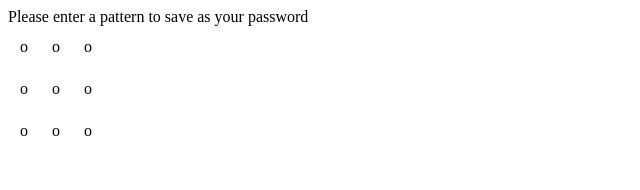
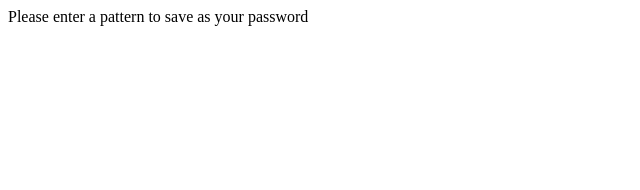
Before and after one commit to anuragl94/react-pattern-lock, a React app: page / in a window 1280 px wide. Shown: the top 190 px of the page, without its empty margins (0-640 px from the left). Built offline with nearby package versions, Linux system fonts and the light colour scheme.

Commit message:
Fixed warning where 'setState' happened after component was unmounted

```diff
--- a/src/components/inputs.jsx
+++ b/src/components/inputs.jsx
@@ -1,13 +1,11 @@
 import React, {Component} from 'react'
 
-const ButtonInput = function (props) {
+const ButtonInput = function ({active, events: {mouseover, mousedown}}) {
   return (
-    <span
-      onMouseOver={props.events.mouseover}
-      onMouseDown={props.events.mousedown}
-    >
-      {props.active ? 'x' : 'o'}
-    </span>
+    <div className={'pattern-button' + (active ? ' active' : '')}
+      onMouseOver={mouseover}
+      onMouseDown={mousedown}
+     />
   )
 }
 
@@ -61,11 +59,12 @@ class PatternInput extends Component {
     let stateUpdates = {
       mousedown: false
     }
-    if (this.state.value.length >= 1) {
-      this.props.events.change(this.state.value)
-    }
+    let pattern = this.state.value.slice(0)
     stateUpdates.value = []
     this.setState(stateUpdates)
+    if (pattern.length >= 1) {
+      this.props.events.change(pattern)
+    }
   }
   componentDidMount () {
     document.addEventListener('mouseup', this.mouseUpEventHandler)
```
